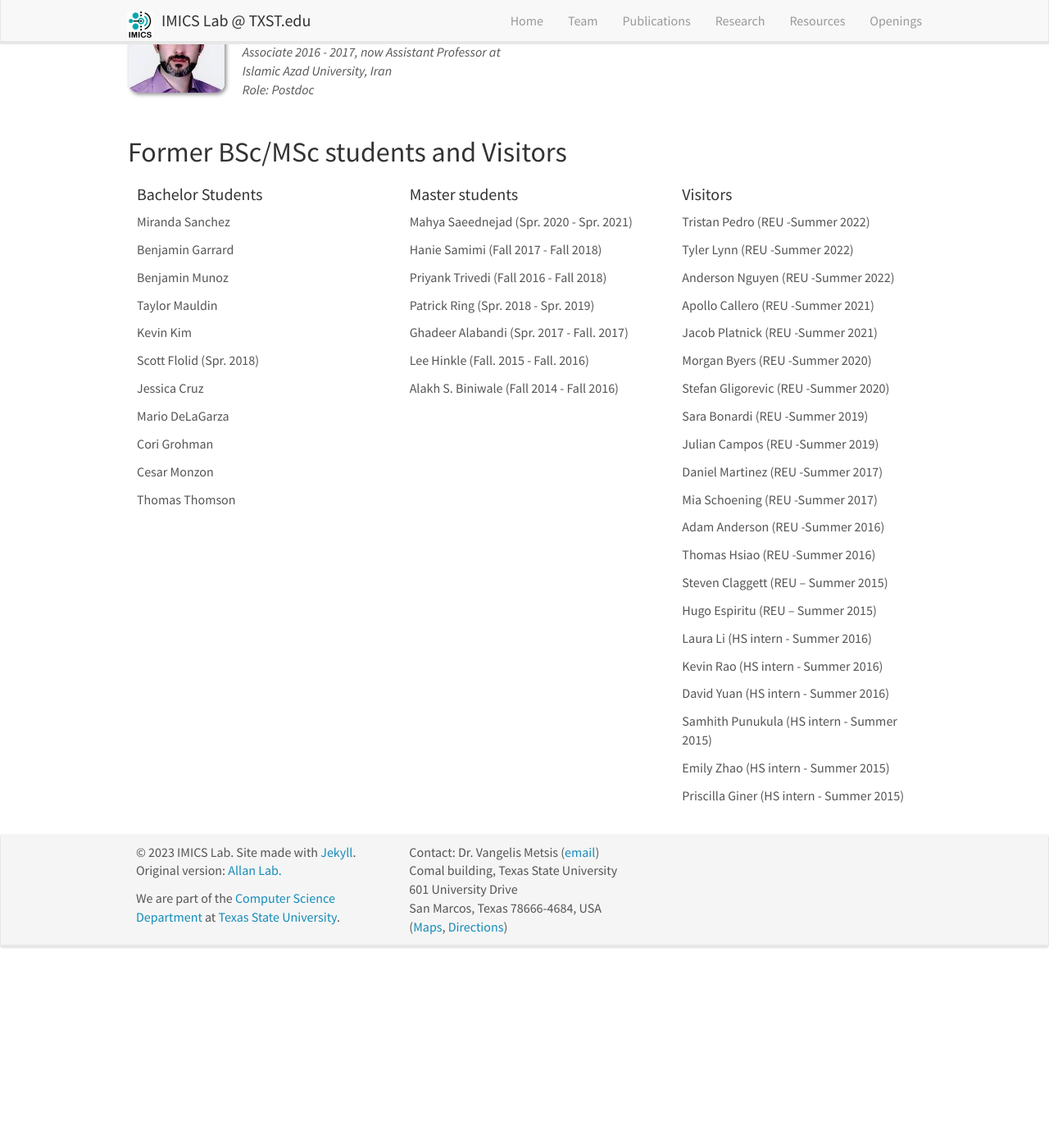
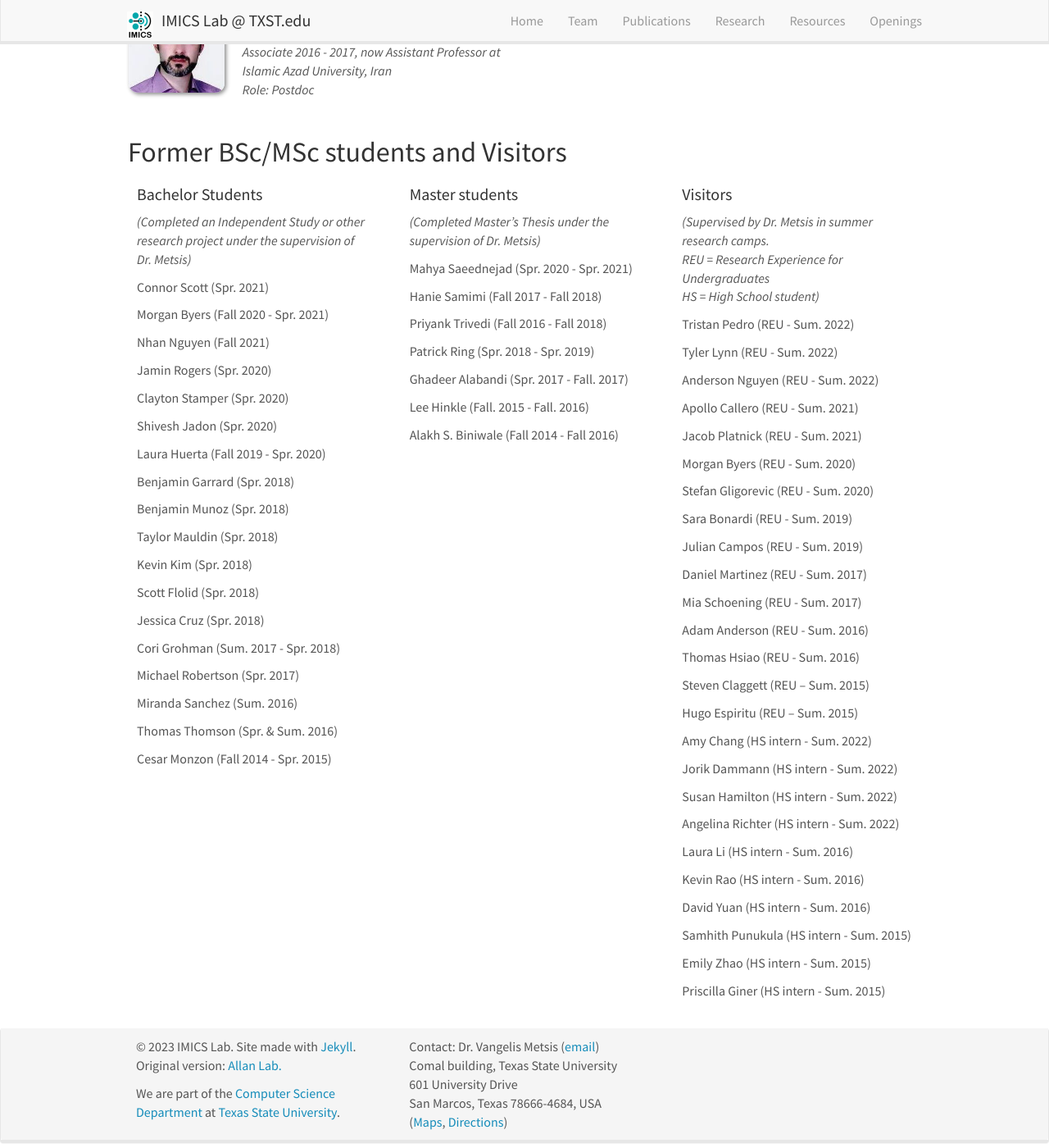
Before and after one commit to imics-lab/imics-lab.github.io, a Jekyll site: the page built from _pages/team.md, in a window 1280 px wide and 1400 px high, scrolled down 1262 px. Shown: the whole window at 82% size. Built offline with Jekyll 4.4.1, drawn with Linux system fonts in a browser that asks for light colours; nearby versions of some CDN libraries; before the commit the page ends 2440 px from its top, so only the background shows below that.

Commit message:
Updated team.

```diff
--- a/_data/alumni_bsc.yml
+++ b/_data/alumni_bsc.yml
@@ -1,21 +1,35 @@
-- name: Miranda Sanchez
+- name: Connor Scott (Spr. 2021)
 
-- name: Benjamin Garrard
+- name: Morgan Byers (Fall 2020 - Spr. 2021)
 
-- name: Benjamin Munoz
+- name: Nhan Nguyen (Fall 2021)
 
-- name: Taylor Mauldin
+- name: Jamin Rogers (Spr. 2020)
 
-- name: Kevin Kim
+- name: Clayton Stamper (Spr. 2020)
+
+- name: Shivesh Jadon (Spr. 2020)
+
+- name: Laura Huerta (Fall 2019 - Spr. 2020)
+
+- name: Benjamin Garrard (Spr. 2018)
+
+- name: Benjamin Munoz (Spr. 2018)
+
+- name: Taylor Mauldin (Spr. 2018)
+
+- name: Kevin Kim (Spr. 2018)
 
 - name: Scott Flolid (Spr. 2018)
 
-- name: Jessica Cruz
+- name: Jessica Cruz (Spr. 2018)
 
-- name: Mario DeLaGarza
+- name: Cori Grohman (Sum. 2017 - Spr. 2018)
 
-- name: Cori Grohman
+- name: Michael Robertson (Spr. 2017)
 
-- name: Cesar Monzon
+- name: Miranda Sanchez (Sum. 2016)
 
-- name: Thomas Thomson
+- name: Thomas Thomson (Spr. & Sum. 2016)
+
+- name: Cesar Monzon (Fall 2014 - Spr. 2015)
--- a/_data/alumni_visitors.yml
+++ b/_data/alumni_visitors.yml
@@ -1,45 +1,51 @@
 - name:
 
-- name:
+- name: Tristan Pedro (REU - Sum. 2022)
 
-- name: Tristan Pedro (REU -Summer 2022)
+- name: Tyler Lynn (REU - Sum. 2022)
 
-- name: Tyler Lynn (REU -Summer 2022)
+- name: Anderson Nguyen (REU - Sum. 2022)
 
-- name: Anderson Nguyen (REU -Summer 2022)
+- name: Apollo Callero (REU - Sum. 2021)
 
-- name: Apollo Callero (REU -Summer 2021)
+- name: Jacob Platnick (REU - Sum. 2021)
 
-- name: Jacob Platnick (REU -Summer 2021)
+- name: Morgan Byers (REU - Sum. 2020)
 
-- name: Morgan Byers (REU -Summer 2020)
+- name: Stefan Gligorevic (REU - Sum. 2020)
 
-- name: Stefan Gligorevic (REU -Summer 2020)
+- name: Sara Bonardi (REU - Sum. 2019)
 
-- name: Sara Bonardi (REU -Summer 2019)
+- name: Julian Campos (REU - Sum. 2019)
 
-- name: Julian Campos (REU -Summer 2019)
+- name: Daniel Martinez (REU - Sum. 2017)
 
-- name: Daniel Martinez (REU -Summer 2017)
+- name: Mia Schoening (REU - Sum. 2017)
 
-- name: Mia Schoening (REU -Summer 2017)
+- name: Adam Anderson (REU - Sum. 2016)
 
-- name: Adam Anderson (REU -Summer 2016)
+- name: Thomas Hsiao (REU - Sum. 2016)
 
-- name: Thomas Hsiao (REU -Summer 2016)
+- name: Steven Claggett (REU – Sum. 2015)
 
-- name: Steven Claggett (REU – Summer 2015)
+- name: Hugo Espiritu (REU – Sum. 2015)
 
-- name: Hugo Espiritu (REU – Summer 2015)
+- name: Amy Chang (HS intern - Sum. 2022)
 
-- name: Laura Li (HS intern - Summer 2016)
+- name: Jorik Dammann (HS intern - Sum. 2022)
 
-- name: Kevin Rao (HS intern - Summer 2016)
+- name: Susan Hamilton (HS intern - Sum. 2022)
 
-- name: David Yuan (HS intern - Summer 2016)
+- name: Angelina Richter (HS intern - Sum. 2022)
 
-- name: Samhith Punukula (HS intern - Summer 2015)
+- name: Laura Li (HS intern - Sum. 2016)
 
-- name: Emily Zhao (HS intern - Summer 2015)
+- name: Kevin Rao (HS intern - Sum. 2016)
 
-- name: Priscilla Giner (HS intern - Summer 2015)
+- name: David Yuan (HS intern - Sum. 2016)
+
+- name: Samhith Punukula (HS intern - Sum. 2015)
+
+- name: Emily Zhao (HS intern - Sum. 2015)
+
+- name: Priscilla Giner (HS intern - Sum. 2015)
--- a/_pages/team.md
+++ b/_pages/team.md
@@ -170,6 +170,8 @@ Jump to [staff](#staff), [master and bachelor students](#master-and-bachelor-stu
 
 <div class="col-sm-4 clearfix">
 <h4>Bachelor Students</h4>
+<i>(Completed an Independent Study or other research project under the supervision of Dr. Metsis)</i> <br>
+
 {% for member in site.data.alumni_bsc %}
 {{ member.name }}
 {% endfor %}
@@ -177,6 +179,7 @@ Jump to [staff](#staff), [master and bachelor students](#master-and-bachelor-stu
 
 <div class="col-sm-4 clearfix">
 <h4>Master students</h4>
+<i>(Completed Master's Thesis under the supervision of Dr. Metsis)</i> <br>
 {% for member in site.data.alumni_msc %}
 {{ member.name }}
 {% endfor %}
@@ -184,6 +187,10 @@ Jump to [staff](#staff), [master and bachelor students](#master-and-bachelor-stu
 
 <div class="col-sm-4 clearfix">
 <h4>Visitors</h4>
+<i>(Supervised by Dr. Metsis in summer research camps.</i> <br>
+<i>REU = Research Experience for Undergraduates</i> <br>
+<i>HS = High School student)</i> <br>
+
 {% for member in site.data.alumni_visitors %}
 {{ member.name }}
 {% endfor %}
```
